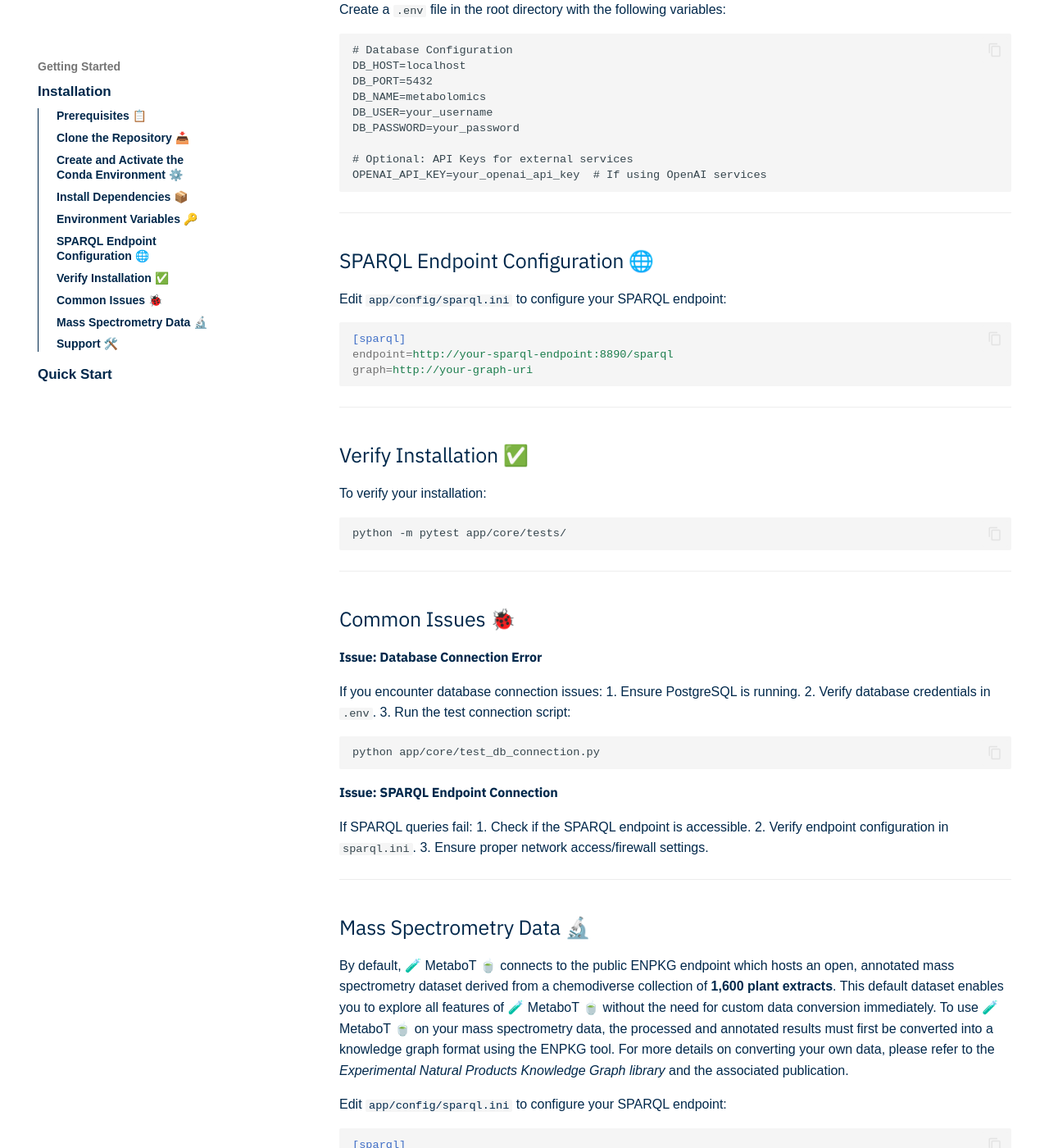
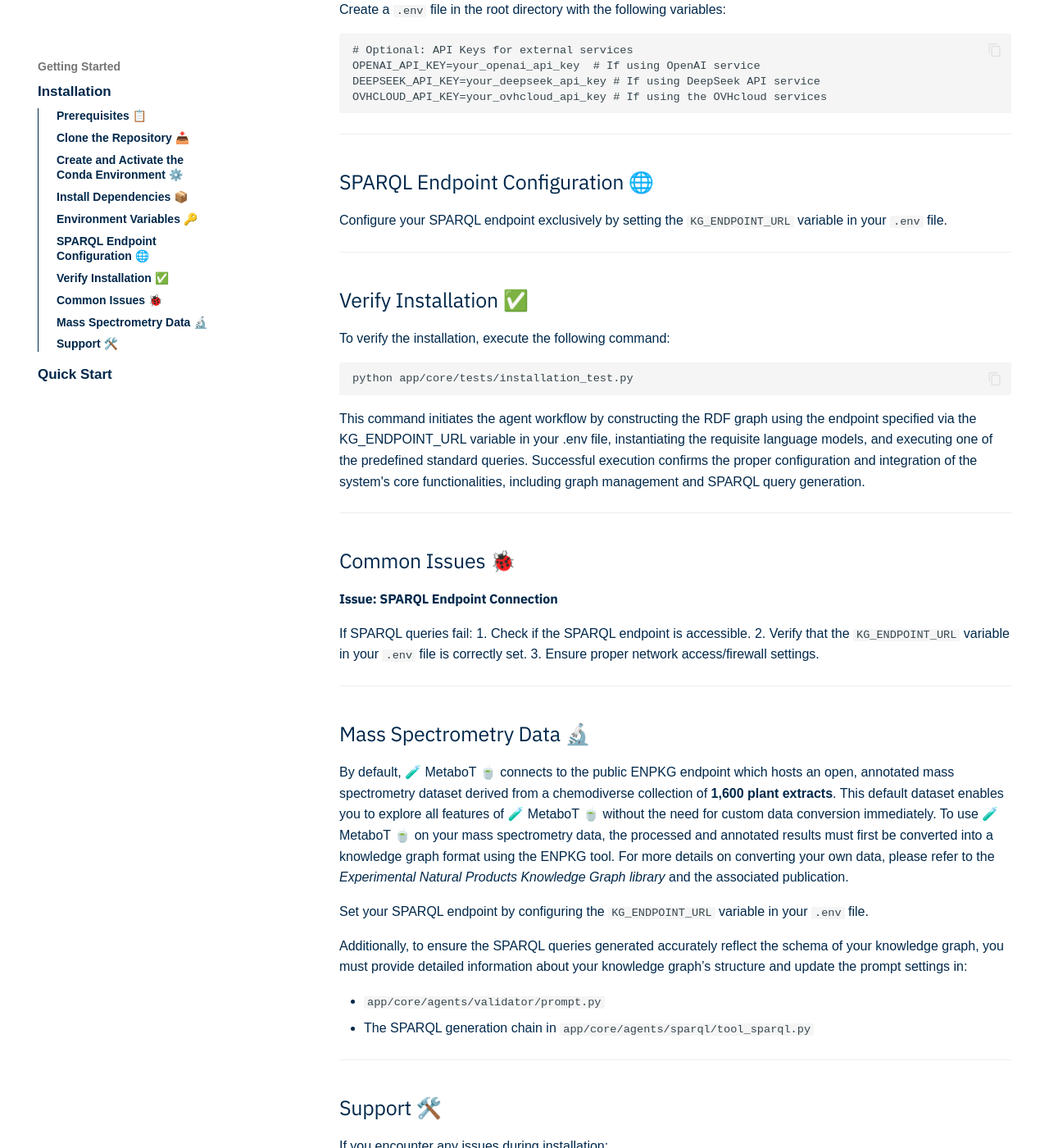
Before and after one commit to HolobiomicsLab/MetaboT, an MkDocs documentation site: the page built from docs/getting-started/installation.md, in a window 1280 px wide and 1400 px high, scrolled down 1928 px. Shown: the whole window at 82% size. Built offline with MkDocs 1.6.1 and Material for MkDocs 9.7.7, drawn with Linux system fonts in a browser that asks for light colours; some web fonts are replaced; comment, search, counter and statistics services are not loaded; some of the changed text lies outside the part shown.

Commit message:
Modified docs

````diff
--- a/docs/getting-started/installation.md
+++ b/docs/getting-started/installation.md
@@ -78,58 +78,39 @@
 Create a `.env` file in the [root directory](https://github.com/holobiomicslab/MetaboT) with the following variables:
 
 ```text
-# Database Configuration
-DB_HOST=localhost
-DB_PORT=5432
-DB_NAME=metabolomics
-DB_USER=your_username
-DB_PASSWORD=your_password
-
 # Optional: API Keys for external services
-OPENAI_API_KEY=your_openai_api_key  # If using OpenAI services
+OPENAI_API_KEY=your_openai_api_key  # If using OpenAI service
+DEEPSEEK_API_KEY=your_deepseek_api_key # If using DeepSeek API service
+OVHCLOUD_API_KEY=your_ovhcloud_api_key # If using the OVHcloud services
 ```
 
 ---
 
 ## SPARQL Endpoint Configuration 🌐
 
-Edit [`app/config/sparql.ini`](https://github.com/holobiomicslab/MetaboT/blob/main/app/config/sparql.ini) to configure your SPARQL endpoint:
-
-```ini
-[sparql]
-endpoint=http://your-sparql-endpoint:8890/sparql
-graph=http://your-graph-uri
-```
+Configure your SPARQL endpoint exclusively by setting the <code>KG_ENDPOINT_URL</code> variable in your <code>.env</code> file.
 
 ---
 
 ## Verify Installation ✅
 
-To verify your installation:
+To verify the installation, execute the following command:
 
 ```bash
-python -m pytest app/core/tests/
+python app/core/tests/installation_test.py
 ```
+
+This command initiates the agent workflow by constructing the RDF graph using the endpoint specified via the KG_ENDPOINT_URL variable in your .env file, instantiating the requisite language models, and executing one of the predefined standard queries. Successful execution confirms the proper configuration and integration of the system's core functionalities, including graph management and SPARQL query generation.
 
 ---
 
 ## Common Issues 🐞
 
-#### Issue: Database Connection Error
-
-If you encounter database connection issues:
-1. Ensure PostgreSQL is running.
-2. Verify database credentials in `.env`.
-3. Run the test connection script:
-   ```bash
-   python app/core/test_db_connection.py
-   ```
-
 #### Issue: SPARQL Endpoint Connection
 
 If SPARQL queries fail:
 1. Check if the SPARQL endpoint is accessible.
-2. Verify endpoint configuration in `sparql.ini`.
+2. Verify that the <code>KG_ENDPOINT_URL</code> variable in your <code>.env</code> file is correctly set.
 3. Ensure proper network access/firewall settings.
 
 ---
@@ -138,13 +119,12 @@
 
 By default, 🧪 MetaboT 🍵 connects to the public ENPKG endpoint which hosts an open, annotated mass spectrometry dataset derived from a chemodiverse collection of **1,600 plant extracts**. This default dataset enables you to explore all features of 🧪 MetaboT 🍵 without the need for custom data conversion immediately. To use 🧪 MetaboT 🍵 on your mass spectrometry data, the processed and annotated results must first be converted into a knowledge graph format using the ENPKG tool. For more details on converting your own data, please refer to the [*Experimental Natural Products Knowledge Graph library*](https://github.com/enpkg) and the [associated publication](https://doi.org/10.1021/acscentsci.3c00800).
 
-Edit [`app/config/sparql.ini`](https://github.com/holobiomicslab/MetaboT/blob/main/app/config/sparql.ini) to configure your SPARQL endpoint:
+Set your SPARQL endpoint by configuring the <code>KG_ENDPOINT_URL</code> variable in your <code>.env</code> file.
 
-```ini
-[sparql]
-endpoint=http://your-sparql-endpoint:8890/sparql
-graph=http://your-graph-uri
-```
+Additionally, to ensure the SPARQL queries generated accurately reflect the schema of your knowledge graph, you must provide detailed information about your knowledge graph’s structure and update the prompt settings in:
+
+- <code>app/core/agents/validator/prompt.py</code>
+- The SPARQL generation chain in <code>app/core/agents/sparql/tool_sparql.py</code>
 
 ---
 
@@ -153,7 +133,7 @@
 If you encounter any issues during installation:
 
 1. Check our [GitHub Issues](https://github.com/holobiomicslab/MetaboT/issues) for similar problems.
-2. Create a new [Issues](https://github.com/holobiomicslab/MetaboT/issues) with detailed information about your setup and the error.
+2. Create a new [issue](https://github.com/holobiomicslab/MetaboT/issues) with detailed information about your setup and the error.
 
 ---
 
````
Also changed, not shown: docs/getting-started/quickstart.md (+4 -4 lines), docs/user-guide/overview.md (+11 -11 lines), 4 other files.
